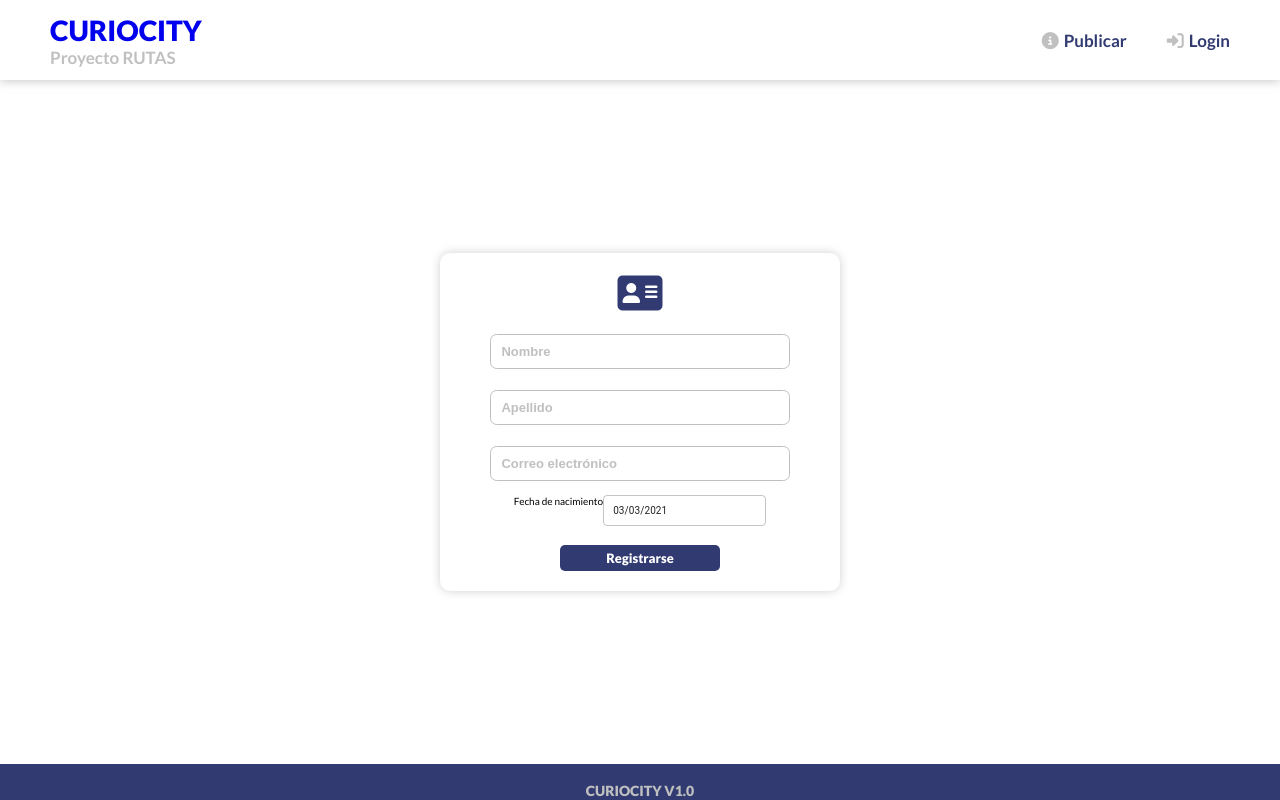
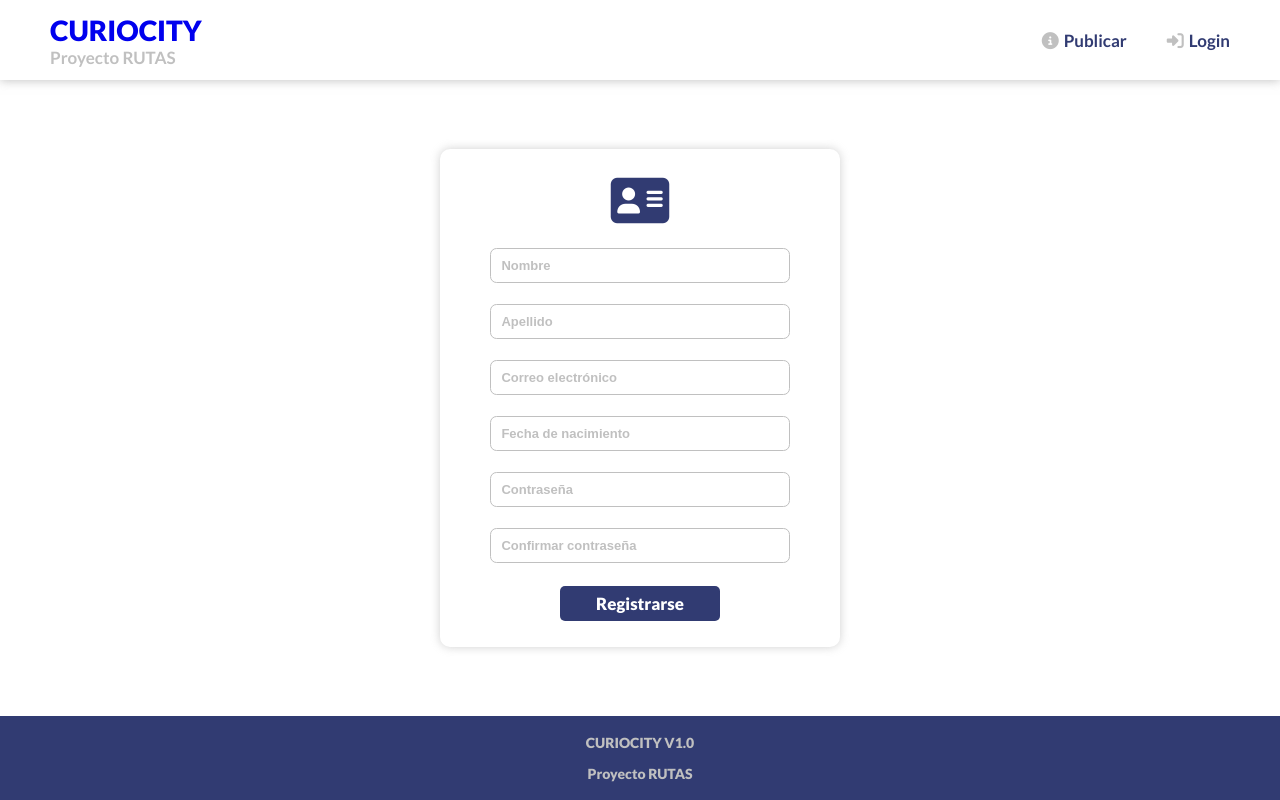
Before and after one commit to CuriositySofware/WEB, a React (Create React App) app: page /register in a window 1280 px wide. Built offline with nearby package versions, Linux system fonts and the light colour scheme.

Commit message:
Vista de registro y validación de la contraseña. Faltan mas validaciones

```diff
--- a/src/components/Input.js
+++ b/src/components/Input.js
@@ -13,6 +13,8 @@ export default function Input(props) {
     textarea,
     text,
     fullWidth,
+    onFocus,
+    onBlur,
     required,
     placeholder = "Busqueda",
     ...restProps
@@ -46,6 +48,8 @@ export default function Input(props) {
           placeholder={placeholder}
           className={empty ? "empty" : ""}
           name={name}
+          onFocus={onFocus}
+          onBlur={onBlur}
           required={required ?? false}
           autoComplete="off"
           onChange={(e) => handleOnChange(e)}
@@ -66,6 +70,8 @@ Input.propTypes = {
   size: PropTypes.string,
   submit: PropTypes.func,
   textarea: PropTypes.bool,
+  onFocus: PropTypes.func,
+  onBlur: PropTypes.func,
   required: PropTypes.bool,
   text: PropTypes.string,
   fullWidth: PropTypes.bool,
--- /dev/null
+++ b/src/services/validations.js
@@ -0,0 +1,9 @@
+const passValidation = (password) => {
+  let pass_regex = /^(?=.*\d)(?=.*[a-z])(?=.*[A-Z])(?=.*[^a-zA-Z0-9])(?!.*\s).{8,15}$/;
+  if(password.match(pass_regex)){
+      return true;
+  }
+  return false;
+};
+
+export default passValidation;
--- a/src/styles/views/_register.scss
+++ b/src/styles/views/_register.scss
@@ -39,16 +39,11 @@
       font-weight: 900;
     }
   }
-
 }
 
 @include breakpoint("medium") {
-  .login {
+  .register {
     font-size: 1.3rem;
     min-height: calc(100vh - 8rem - (6 * 1.4rem));
   }
 }
-
-.MuiOutlinedInput-input {
-  padding: 10px !important
-}
--- a/src/views/Register/Register.js
+++ b/src/views/Register/Register.js
@@ -2,30 +2,41 @@ import React, { useState } from "react";
 import { useHistory } from "react-router";
 import Input from "../../components/Input";
 import { useAdmin } from "../../context/adminContext";
-import { DatePicker } from "@material-ui/pickers";
-import { MuiPickersUtilsProvider } from "@material-ui/pickers";
-import DateFnsUtils from "@date-io/date-fns";
+import passValidation from '../../services/validations';
 
 export default function Register() {
   const [fields, setFields] = useState({
     nombre: "",
     apellido: "",
     email: "",
+    contraseña: "",
+    birthday: "",
+    password: "",
+    password_confirmation: "",
   });
   const history = useHistory();
   const [error, setError] = useState(false);
+  const [passError, setPassError] = useState(false);
   const { dispatch } = useAdmin();
-
+  // TODO: importante cambiar el handler register para que tenga mas sentido
   const handleRegisterSubmit = (e) => {
     e?.preventDefault();
     if (fields.username === "admin" && fields.password === "admin") {
       dispatch({ type: "register" });
       history.push("applications");
+      setError(false);
     } else {
       setError(true);
     }
+    if (fields.password !== fields.password_confirmation) {
+      setPassError(true);
+    } else if(!passValidation(fields.password)) {
+      console.log("holiiii");
+      setPassError(true);
+    } else {
+      setPassError(false);
+    }
   };
-  const [selectedDate, handleDateChange] = useState(new Date());
 
   return (
     <div className="register">
@@ -59,16 +70,53 @@ export default function Register() {
           setfields={setFields}
           submit={handleRegisterSubmit}
         />
-        <div style={{display: "flex", justifyItems: "space-between"}}>
-        <p>Fecha de nacimiento</p>
-        <MuiPickersUtilsProvider utils={DateFnsUtils} >
-          <DatePicker format="dd/MM/yyyy" value={selectedDate} onChange={handleDateChange} inputVariant="outlined" style={{padding: 0}}/>
-        </MuiPickersUtilsProvider>
-        </div>
+        <Input
+          placeholder="Fecha de nacimiento"
+          name="birthday"
+          fullWidth
+          type="text"
+          onFocus={(e) => {
+            e.currentTarget.type = "date";
+          }}
+          fields={fields}
+          required={true}
+          setfields={setFields}
+          submit={handleRegisterSubmit}
+        />
+        <Input
+          placeholder="Contraseña"
+          name="password"
+          fullWidth
+          type="password"
+          fields={fields}
+          required={true}
+          setfields={setFields}
+          submit={handleRegisterSubmit}
+        />
+        <Input
+          placeholder="Confirmar contraseña"
+          name="password_confirmation"
+          fullWidth
+          type="password"
+          fields={fields}
+          required={true}
+          setfields={setFields}
+          submit={handleRegisterSubmit}
+        />
         {error && (
           <span className="register__container__error">
             Información inválida
           </span>
+        )}
+        {passError && (
+          <>
+          <span className="register__container__error">
+            Las contraseñas no coinciden o la password es inválida
+          </span>
+          <span className="register__container__error" style={{textAlign: "center"}}>
+            La contraseña debe tener al menos 8 caracteres, al menos 1 mayúscula, 1 minúscula, 1 número y 1 caracter especial
+          </span>
+          </>
         )}
         <button className="register__button" type="submit">
           Registrarse
```
